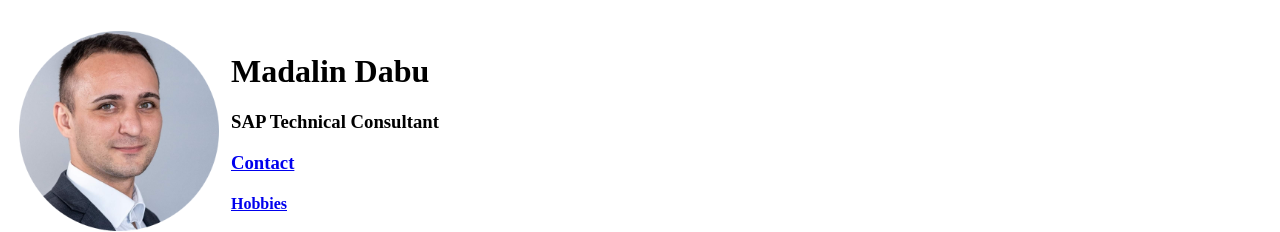
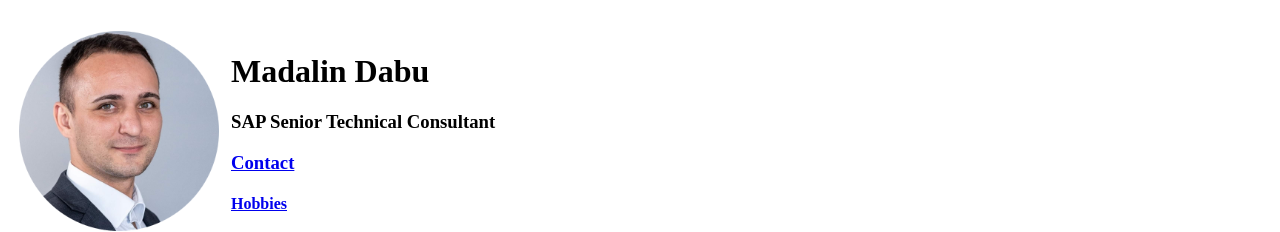
Before and after one commit to MadalinDabu/Portfolio, a plain HTML site: page index.html in a window 1280 px wide. Shown: the top 232 px of the page. Drawn offline with Linux system fonts and the light colour scheme.

Commit message:
Update index.html

```diff
--- a/index.html
+++ b/index.html
@@ -15,7 +15,7 @@
          style="width:200px;height:200px;">
     </td>
       <td> <h1>Madalin Dabu</h1>
-        <p><h3>SAP Technical Consultant</h3></p>
+        <p><h3>SAP Senior Technical Consultant</h3></p>
         <p><a href="contact-me.html"><h3> Contact</h3> </a></p>
         <p><a href="hobbies.html"><h4>Hobbies</h4></a></p>
       </td>
```
